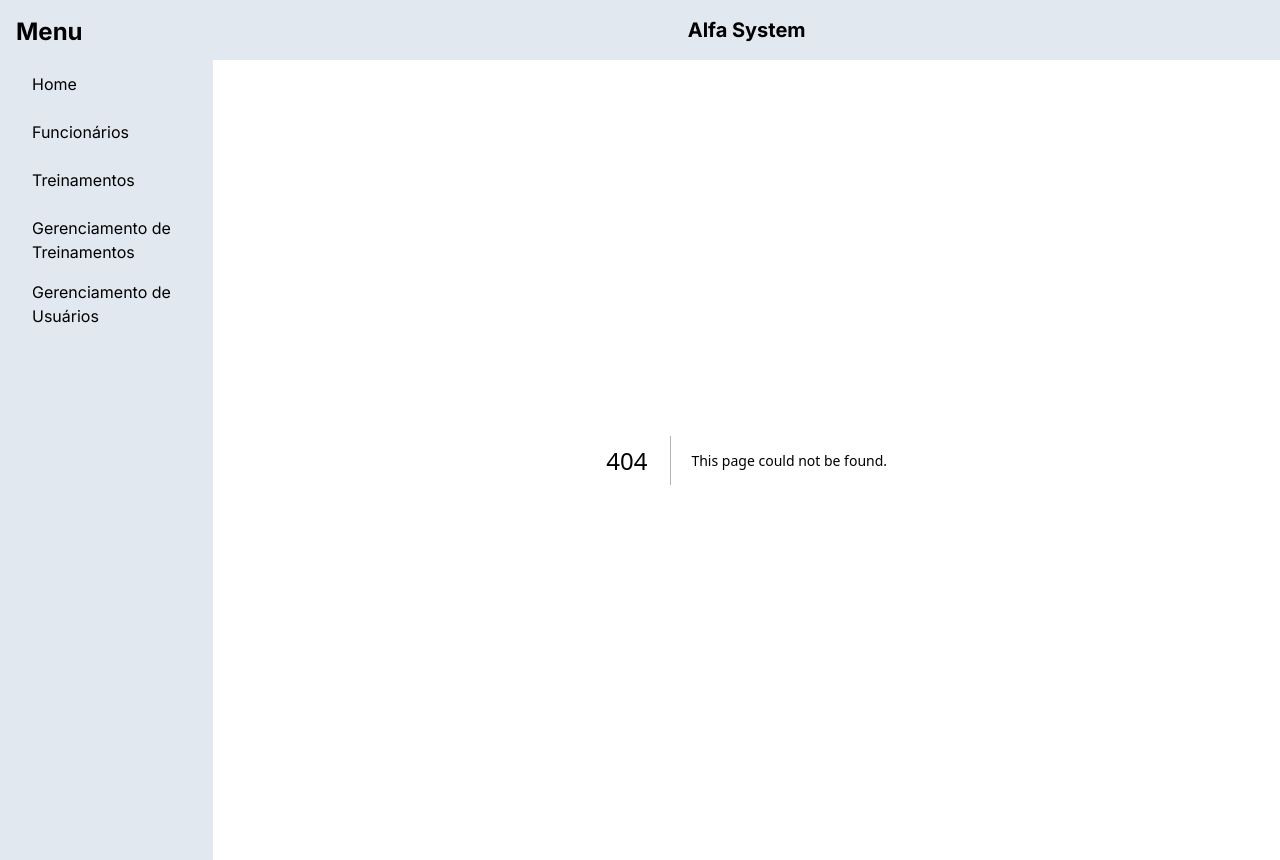
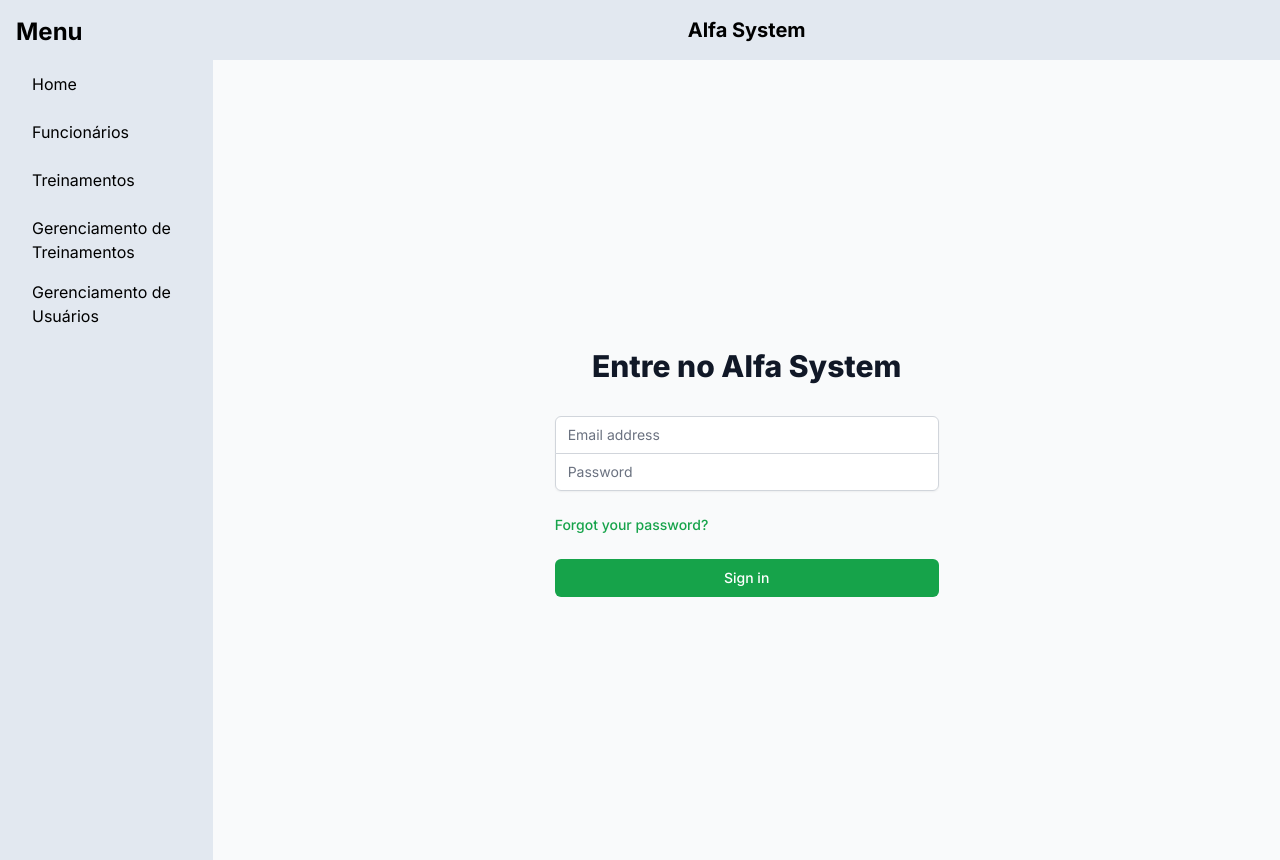
Before and after one commit to Aiex02/next-system-app, a Next.js app: page /login in a window 1280 px wide. Before the commit this address had no page. Built offline with nearby package versions, Linux system fonts and the light colour scheme.

Commit message:
first commit

```diff
--- /dev/null
+++ b/src/app/home/page.tsx
@@ -0,0 +1,27 @@
+import Link from 'next/link';
+import { FaUser, FaBook, FaChalkboardTeacher, FaUsers } from 'react-icons/fa';
+
+export default function Home() {
+  return (
+    <div className="flex items-center justify-center mt-52">
+      <div className="grid grid-cols-3 gap-4 text-center content-center">
+        <Link href="/employees" className="bg-green-500 hover:bg-green-600 text-white font-bold py-16 px-20 rounded flex flex-col items-center justify-center space-y-3">
+          <FaUser size={45} />
+          Funcionários
+        </Link>
+        <Link href="/training" className="bg-green-500 hover:bg-green-600 text-white font-bold py-16 px-20 rounded flex flex-col items-center justify-center space-y-3">
+          <FaBook size={45} />
+          Treinamento
+        </Link>
+        <Link href="/gerenciaTreinamento" className="bg-green-500 hover:bg-green-600 text-white font-bold py-16 px-20 rounded flex flex-col items-center justify-center space-y-3">
+          <FaChalkboardTeacher size={45} />
+          Gerenciamento de Treinamentos
+        </Link>
+        <Link href="/gerenciaUsuarios" className="bg-green-500 hover:bg-green-600 text-white font-bold py-16 px-20 rounded flex flex-col items-center justify-center space-y-3">
+          <FaUsers size={45} />
+          Gerenciamento de Usuários
+        </Link>
+      </div>
+    </div>
+  );
+}
--- a/src/app/login.tsx
+++ /dev/null
@@ -1,76 +0,0 @@
-'use client'
-import { useState } from 'react';
-import { Formik, Form, Field, ErrorMessage } from 'formik';
-import * as Yup from 'yup';
-
-export function Login() {
-  const [isButtonDisabled, setIsButtonDisabled] = useState(false);
-
-  const validationSchema = Yup.object().shape({
-    email: Yup.string().email('Email inválido').required('Campo de Email obrigatório'),
-    password: Yup.string().min(6, 'A senha deve ter no mínimo 6 caracteres').required('Campo de Senha obrigatório'),
-  });
-
-  const handleLogin = (values: { email: string; password: string }) => {
-    setIsButtonDisabled(true);
-    setTimeout(() => {
-      setIsButtonDisabled(false);
-
-      console.log('Valores do formulário:', values);
-    }, 3000);
-  };
-
-  return (
-    <div className="flex justify-center items-center h-screen relative overflow-hidden">
-      <div className="absolute inset-0 z-0 bg-image1 bg-center bg-cover bg-no-repeat filter blur-sm"></div>
-      <div className="w-full max-w-xs z-10">
-        <Formik
-          initialValues={{ email: '', password: '' }}
-          validationSchema={validationSchema}
-          onSubmit={handleLogin}
-        >
-          <Form className="bg-white shadow-md rounded px-8 pt-6 pb-8 mb-4 relative z-10">
-            <h2 className="text-2xl mb-6 text-center text-black font-bold">*LOGO*</h2>
-            <div className="mb-4">
-              <label htmlFor="email" className="block text-gray-700 text-sm font-bold mb-2">
-                Email
-              </label>
-              <Field
-                type="email"
-                id="email"
-                name="email"
-                className="shadow appearance-none border rounded w-full py-2 px-3 text-gray-700 leading-tight focus:outline-none focus:shadow-outline"
-                placeholder="Email"
-              />
-              <ErrorMessage name="email" component="p" className="text-red-500 text-xs italic" />
-            </div>
-            <div className="mb-6">
-              <label htmlFor="password" className="block text-gray-700 text-sm font-bold mb-2">
-                Senha
-              </label>
-              <Field
-                type="password"
-                id="password"
-                name="password"
-                className="shadow appearance-none border rounded w-full py-2 px-3 text-gray-700 mb-3 leading-tight focus:outline-none focus:shadow-outline"
-                placeholder="Senha"
-              />
-              <ErrorMessage name="password" component="p" className="text-red-500 text-xs italic" />
-            </div>
-            <div className="text-center">
-              <button
-                type="submit"
-                className={`bg-blue-500 hover:bg-blue-700 text-white font-bold py-2 px-16 rounded focus:outline-none focus:shadow-outline ${
-                  isButtonDisabled ? 'opacity-50 cursor-not-allowed' : ''
-                }`}
-                disabled={isButtonDisabled}
-              >
-                {isButtonDisabled ? 'Entrando...' : 'Entrar'}
-              </button>
-            </div>
-          </Form>
-        </Formik>
-      </div>
-    </div>
-  );
-};
--- /dev/null
+++ b/src/app/login/page.tsx
@@ -0,0 +1,106 @@
+"use client";
+import router from "next/router";
+import { useState } from "react";
+
+
+interface Login {
+  email: string;
+  password: string;
+}
+
+
+export default function Login() {
+  const [email, setEmail] = useState("");
+  const [password, setPassword] = useState("");
+
+  const handleSubmit = async (e: any) => {
+    e.preventDefault();
+
+    const response = await fetch("http://localhost:3333/user", {
+      method: "POST",
+      headers: {
+        "Content-Type": "application/json",
+      },
+      body: JSON.stringify({
+        email,
+        password,
+      }),
+    });
+    const data = await response.json();
+
+    if (data.success) {
+      router.push('/home')
+    } else {
+      alert(data.message);
+    }
+  };
+
+  return (
+    <div className="min-h-screen flex items-center justify-center bg-gray-50 py-12 px-4 sm:px-6 lg:px-8">
+      <div className="max-w-sm w-full space-y-8">
+        <div>
+          <h2 className="mt-6 text-center text-3xl font-extrabold text-gray-900">
+            Entre no Alfa System
+          </h2>
+        </div>
+        <form className="mt-8 space-y-6" onSubmit={handleSubmit}>
+          <input type="hidden" name="remember" defaultValue="true" />
+          <div className="rounded-md shadow-sm -space-y-px">
+            <div>
+              <label htmlFor="email-address" className="sr-only">
+                Email address
+              </label>
+              <input
+                id="email-address"
+                name="email"
+                type="email"
+                autoComplete="email"
+                required
+                className="appearance-none rounded-none relative block w-full px-3 py-2 border border-gray-300 placeholder-gray-500 text-gray-900 rounded-t-md focus:outline-none focus:ring-green-500 focus:border-green-500 focus:z-10 sm:text-sm"
+                placeholder="Email address"
+                value={email}
+                onChange={(e) => setEmail(e.target.value)}
+              />
+            </div>
+            <div>
+              <label htmlFor="password" className="sr-only">
+                Password
+              </label>
+              <input
+                id="password"
+                name="password"
+                type="password"
+                autoComplete="current-password"
+                required
+                className="appearance-none rounded-none relative block w-full px-3 py-2 border border-gray-300 placeholder-gray-500 text-gray-900 rounded-b-md focus:outline-none focus:ring-green-500 focus:border-green-500 focus:z-10 sm:text-sm"
+                placeholder="Password"
+                value={password}
+                onChange={(e) => setPassword(e.target.value)}
+              />
+            </div>
+          </div>
+
+          <div className="flex items-center justify-between">
+            <div className="text-sm">
+              <a
+                href="#"
+                className="font-medium text-green-600 hover:text-green-500"
+              >
+                Forgot your password?
+              </a>
+            </div>
+          </div>
+
+          <div>
+            <button
+              type="submit"
+              className="group relative w-full flex justify-center py-2 px-4 border border-transparent text-sm font-medium rounded-md text-white bg-green-600 hover:bg-green-700 focus:outline-none focus:ring-2 focus:ring-offset-2 focus:ring-green-500"
+            >
+              Sign in
+            </button>
+          </div>
+        </form>
+      </div>
+    </div>
+  );
+}
--- /dev/null
+++ b/src/app/middleware.ts
@@ -0,0 +1,17 @@
+import type { NextRequest } from 'next/server'
+
+export function middleware(request: NextRequest) {
+  const currentUser = request.cookies.get('currentUser')?.value
+
+  if (currentUser && !request.nextUrl.pathname.startsWith('/')) {
+    return Response.redirect(new URL('/', request.url))
+  }
+
+  if (!currentUser && !request.nextUrl.pathname.startsWith('/login')) {
+    return Response.redirect(new URL('/login', request.url))
+  }
+}
+
+export const config = {
+  matcher: ['/((?!api|_next/static|_next/image|.*\\.png$).*)'],
+}
--- a/src/app/page.tsx
+++ b/src/app/page.tsx
@@ -1,27 +1,10 @@
-import Link from 'next/link';
-import { FaUser, FaBook, FaChalkboardTeacher, FaUsers } from 'react-icons/fa';
+import { redirect } from 'next/navigation'
 
-export default function Home() {
-  return (
-    <div className="flex items-center justify-center mt-52">
-      <div className="grid grid-cols-3 gap-4 text-center content-center">
-        <Link href="/employees" className="bg-green-500 hover:bg-green-600 text-white font-bold py-16 px-20 rounded flex flex-col items-center justify-center space-y-3">
-          <FaUser size={45} />
-          Funcionários
-        </Link>
-        <Link href="/training" className="bg-green-500 hover:bg-green-600 text-white font-bold py-16 px-20 rounded flex flex-col items-center justify-center space-y-3">
-          <FaBook size={45} />
-          Treinamento
-        </Link>
-        <Link href="/gerenciaTreinamento" className="bg-green-500 hover:bg-green-600 text-white font-bold py-16 px-20 rounded flex flex-col items-center justify-center space-y-3">
-          <FaChalkboardTeacher size={45} />
-          Gerenciamento de Treinamentos
-        </Link>
-        <Link href="/gerenciaUsuarios" className="bg-green-500 hover:bg-green-600 text-white font-bold py-16 px-20 rounded flex flex-col items-center justify-center space-y-3">
-          <FaUsers size={45} />
-          Gerenciamento de Usuários
-        </Link>
-      </div>
-    </div>
-  );
+export default function Page() {
+  const accessDenied = true
+  if (accessDenied) {
+    redirect('/login')
+  }else{
+    redirect('/home')
+  }
 }
```
Also changed, not shown: src/app/layout.tsx (line endings or trailing spaces).
